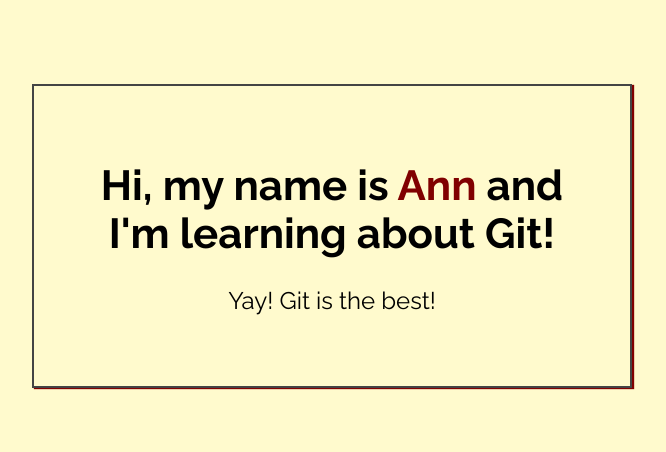
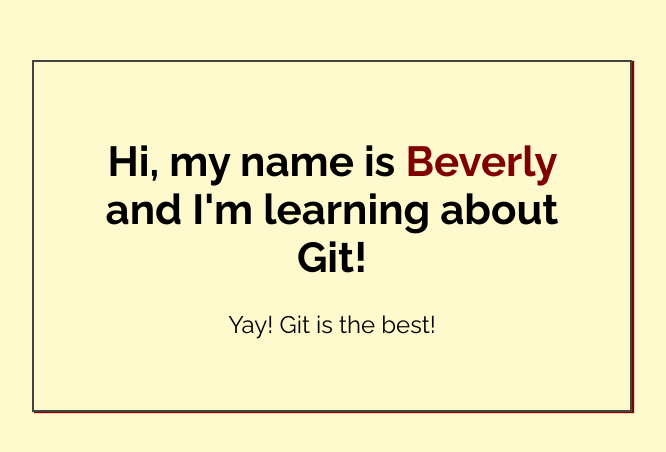
Before and after one commit to beverlywu/my-first-repo, a plain HTML site: page index.html in a window 1280 px wide. Shown: the part 164-616 px from the top of the page, without its empty margins (308-974 px from the left). Drawn offline with Linux system fonts and the light colour scheme.

Commit message:
changed name

```diff
--- a/index.html
+++ b/index.html
@@ -14,7 +14,7 @@
 <body>
 
     <div class="greeting">
-        <h1>Hi, my name is <span class="highlight">Ann</span> and I'm learning about Git! </h1>
+        <h1>Hi, my name is <span class="highlight">Beverly</span> and I'm learning about Git! </h1>
 
         <p>Yay! Git is the best!</p>
     </div>
```
